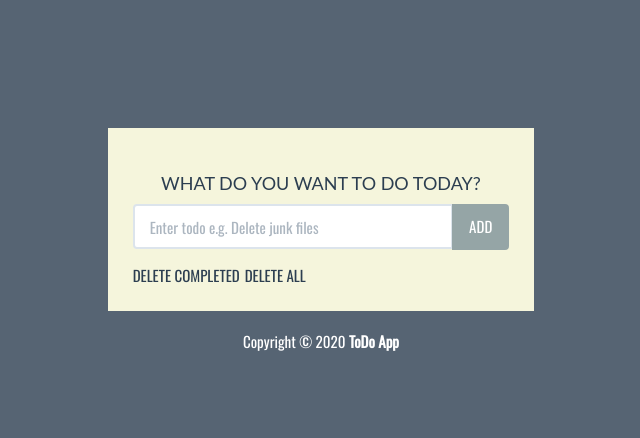
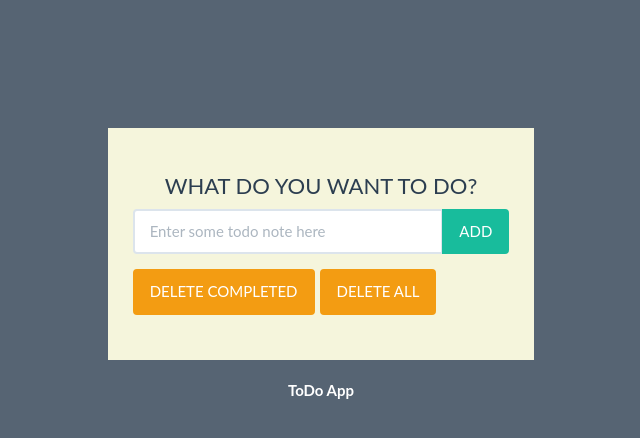
Before and after one commit to lukaszziobro89/mongo_flask_todo_app, a Flask app: template app/templates/home.html in a window 1280 px wide. Shown: the top 438 px of the page, without its empty margins (319-959 px from the left). Run offline with Flask 2, Linux system fonts and the light colour scheme; the template is opened without the code that fills it, so the values that code supplies are empty; some libraries are stand-ins or nearby versions.

Commit message:
working app

```diff
--- a/app-data/init.json
+++ b/app-data/init.json
@@ -1 +1 @@
-[{"id": 1,"title": "First todo","description": "Something to do..."}]
+[{"description": "Something to do..."}]
--- a/app/main.py
+++ b/app/main.py
@@ -1,5 +1,6 @@
 from flask import Flask, render_template, redirect, url_for, request
 from pymongo import MongoClient
+from bson.objectid import ObjectId
 
 app = Flask(__name__)
 
@@ -8,32 +9,38 @@ client = MongoClient('mongodb://mongo_db:27017/')
 todos = client.todo_db.list_of_todos
 
 
-@app.route('/')
-def index():
-    todo_item = todos.find_one()
-    return str(todo_item)
-
-
-@app.route('/test')
-def sample():
-    return render_template('index.html')
-
-
 @app.route('/add_todo', methods=['POST'])
 def add_todo():
     todo_item = request.form.get('add-todo')
-    print(todo_item)
+    todos.insert_one({'description': todo_item, 'complete': False})
+    return redirect(url_for('home'))
+
+
+@app.route('/complete_todo/<oid>')
+def complete_todo(oid):
+    todo_item = todos.find_one({'_id': ObjectId(oid)})
+    todo_item['complete'] = True
+    todos.save(todo_item)
+    return redirect(url_for('home'))
+
+
+@app.route('/delete_completed')
+def delete_completed():
+    todos.delete_many({'complete': True})
+    return redirect(url_for('home'))
+
+
+@app.route('/delete_all')
+def delete_all():
+    todos.remove()
     return redirect(url_for('home'))
 
 
 @app.route('/home')
 def home():
-    return render_template('home.html')
+    todos_list = todos.find()
+    return render_template('home.html', todos_list=todos_list)
 
 
-@app.route('/some_endpoint')
-def some_endpoint():
-    return "VVV"
-
-
-app.run(host='0.0.0.0', port=5000, debug=True)
+if __name__ == '__main__':
+    app.run(host='0.0.0.0', port=5000, debug=True)
--- a/app/requirements.txt
+++ b/app/requirements.txt
@@ -7,3 +7,4 @@ MarkupSafe==2.0.1
 pymongo==3.12.0
 python-dotenv==0.19.0
 Werkzeug==2.0.1
+bson=0.5.10
--- a/app/static/styles.css
+++ b/app/static/styles.css
@@ -1,6 +1,6 @@
 body {
 	background: rgba(44, 62, 80, .8);
-	font-family: 'Oswald', 'Futura', sans-serif;
+	url("static/todo.jpg") transparent
 }
 #wrapper {
 	margin-top: 10% !important;
@@ -10,7 +10,7 @@ body {
 	padding: 25px;
 }
 #content > h2 {
-	font-size: 18px;
+	font-size: 22px;
 	text-align: center;
 	padding-top: 0;
 }
@@ -22,7 +22,7 @@ body {
 }
 .todo-completed {
 	text-decoration: line-through;
-	background: rgba(149, 165, 166, .3);
+	background: rgba(149, 165, 1, .3);
 }
 footer {
 	margin-top: 20px;
--- a/app/templates/home.html
+++ b/app/templates/home.html
@@ -6,8 +6,6 @@
 		<meta name="viewport" content="width=device-width, initial-scale=1">
 		<title>ToDo App</title>
 
-		<link href="https://fonts.googleapis.com/css?family=Oswald" rel="stylesheet">
-
 		<!-- Bootstrap CSS -->
 		<link rel="stylesheet" href="{{ url_for('static', filename='flatly.min.css') }}" />
 		<link rel="stylesheet" href="{{ url_for('static', filename='styles.css') }}" />
@@ -15,19 +13,19 @@
 	</head>
 	<body>
 
-		<div class="container-fluid" id="wrapper">
+		<div class="container-fluid" id="wrapper" >
 
 			<div class="row">
 				<div class="col-lg-4 col-lg-offset-4" id="content">
-					<h2>WHAT DO YOU WANT TO DO TODAY?</h2>
+					<h2>WHAT DO YOU WANT TO DO?</h2>
 
 						<form action="{{ url_for('add_todo') }}" method="POST" role="form">
 
 						<div class="form-group">
 							<div class="input-group">
-							  <input name="add-todo" type="text" class="form-control" placeholder="Enter todo e.g. Delete junk files" aria-label="Todo" aria-describedby="add-btn">
+							  <input name="add-todo" type="text" class="form-control" placeholder="Enter some todo note here" aria-label="Todo" aria-describedby="add-btn">
 							  <span class="input-group-btn">
-								  <button type="submit" class="btn btn-default" id="add-btn">ADD</button>
+								  <button type="submit" class="btn btn-success" id="add-btn">ADD</button>
 							  </span>
 							</div>
 						</div>
@@ -37,16 +35,22 @@
 						<div class="col-lg-12">
 							<div class="btn-toolbar">
 								<div class="btn-group">
-										DELETE COMPLETED
-									</a>
+										<a href="{{ url_for('delete_completed') }}" button type="submit" class="btn btn-warning" id="delete-completed-button">DELETE COMPLETED</a>
 								</div>
 								<div class="btn-group">
-										DELETE ALL
-									</a>
+										<a href="{{ url_for('delete_all') }}" button type="submit" class="btn btn-warning" id="delete-all-button">DELETE ALL</a>
 								</div>
 							</div>
 						</div>
 					</div>
+
+					<ul class="list-group t20">
+						{% for todo in todos_list %}
+							<a href="{{ url_for('complete_todo', oid=todo._id) }}">
+								<li class="list-group-item {% if todo.complete %}todo-completed{% endif %}">{{ todo.description }}</li>
+							</a>
+						{% endfor %}
+					</ul>
 
 				</div>
 			</div>
@@ -54,7 +58,7 @@
 			<footer>
 				<div class="row pad">
 					<div class="col-lg-12 text-center">
-						Copyright &copy; 2020 <strong>ToDo App</strong>
+						<strong>ToDo App</strong>
 					</div>
 				</div>
 			</footer>
--- a/docker-compose.yml
+++ b/docker-compose.yml
@@ -22,7 +22,7 @@ services:
 
   todo_flask_app:
     container_name: todo_flask_app
-    build: app
+    build: ./app
     ports:
      - "5000:5000"
     volumes:
```
Also changed, not shown: app/index.html (deleted, +0 -33 lines), app/templates/index2.html (deleted, +0 -33 lines), 1 other file.
